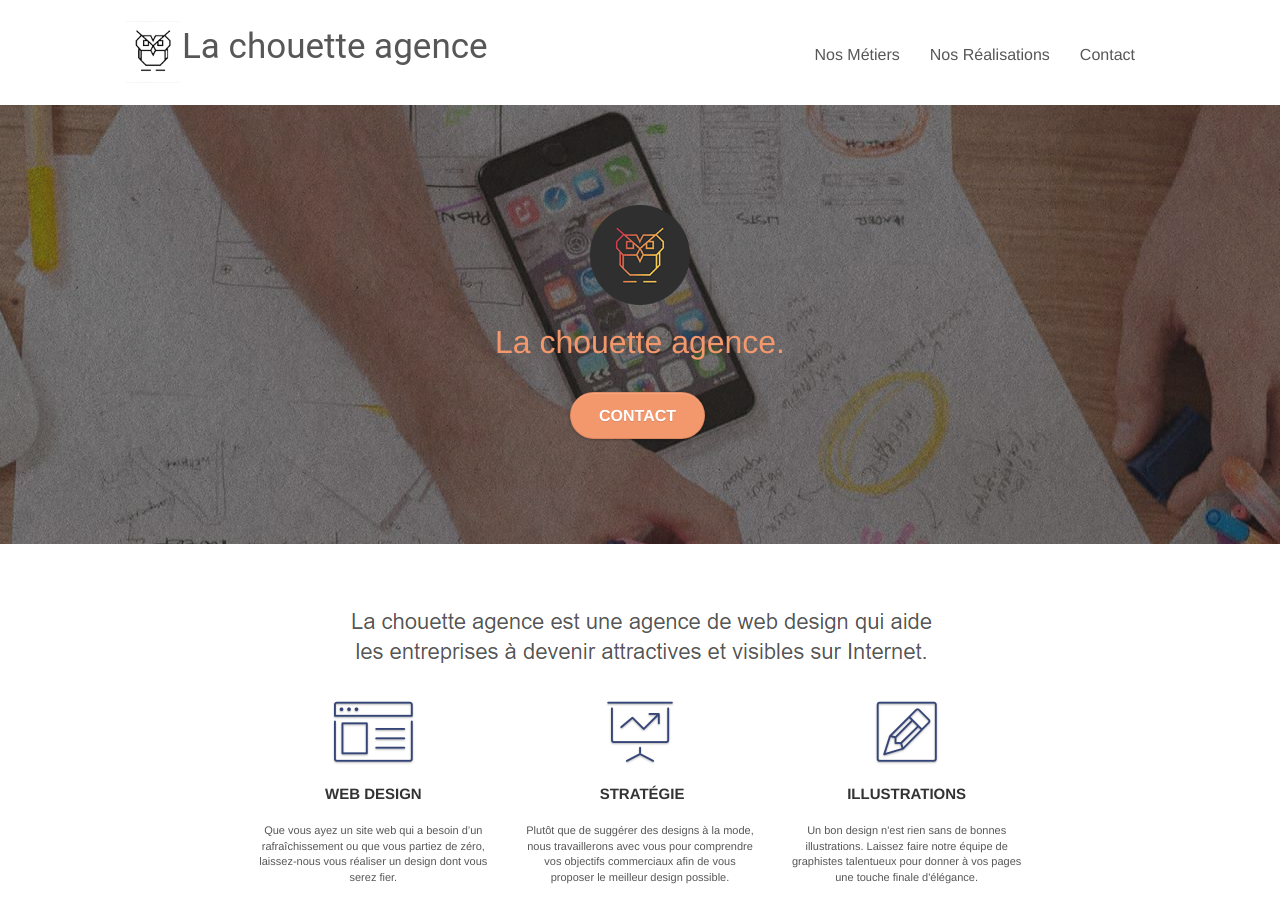
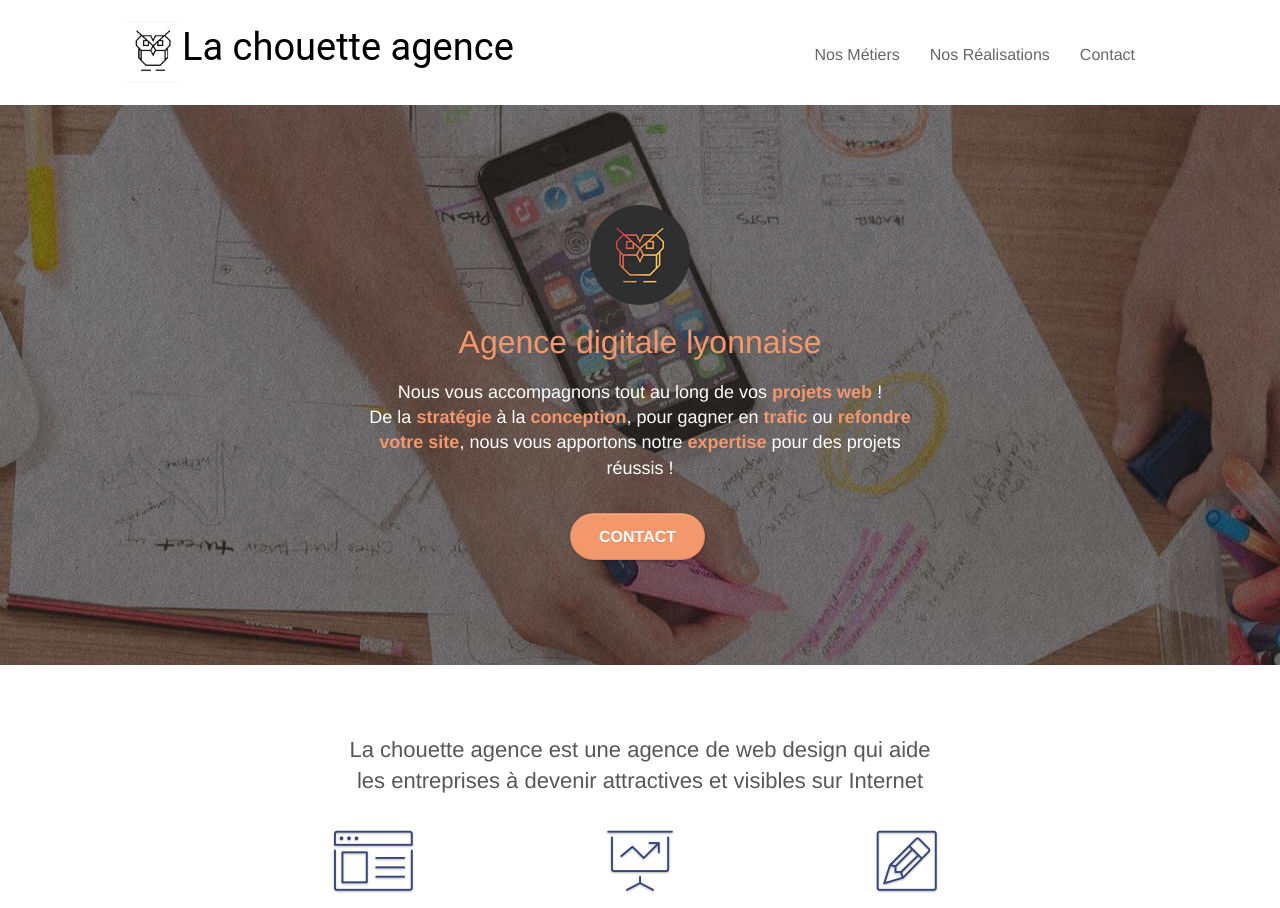
Before and after one commit to NathanPodevin/La-Chouette-Agence, a plain HTML site: page index.html in a window 1280 px wide. Shown: the top 908 px of the page. Drawn offline with Linux system fonts and the light colour scheme; a web font is replaced by a local one.

Commit message:
Modification des titres images en titres texte

```diff
--- a/index.html
+++ b/index.html
@@ -79,8 +79,11 @@
 			<div class="col-sm-12">
 				<img src="img/logo.png" class="center-block image-resize-mode" width="100" alt="La chouette agence, agence web paris, création logo paris" />
 				<h1 class="text-center hero-bloc-text tc-white ">
-					La chouette agence.
+					Agence digitale lyonnaise
 				</h1>
+				<h2 class="title-description">Nous vous accompagnons tout au long de vos <strong>projets web</strong> !<br>
+					De la <strong>stratégie</strong> à la <strong>conception</strong>, pour gagner en <strong>trafic</strong> ou <strong>refondre votre site</strong>, nous vous apportons notre <strong>expertise</strong> pour des projets réussis !
+				</h2>
 				<div class="text-center">
 					<a href="page2.html" class="btn btn-lg btn-clean btn-rd cta-hero btn-atomic-tangerine" id="cta-hero">Contact</a>
 				</div>
@@ -95,7 +98,9 @@
 	<div class="container bloc-md">
 		<div class="row">
 			<div class="col-sm-12 text-center">
-				<img alt="agence web, agence web paris, web design paris, stratégie web" src="img/title.png" />
+				<h2>
+					La chouette agence est une agence de web design qui aide<br>les entreprises à devenir attractives et visibles sur Internet
+				</h2>
 			</div>
 		</div>
 		<div class="row voffset-lg med-width-whitespace" id="métiers">
@@ -165,7 +170,10 @@
 	<div class="container bloc-lg">
 		<div class="row">
 			<div class="col-sm-12 text-center">
-				<img alt="agence web, agence web paris, web design paris, stratégie web" src="img/title2.png" />
+				<h2>
+					Nous travaillons avec beaucoup de clients,<br>
+					voici quelques-une de nos réalisations
+				</h2>
 			</div>
 		</div>
 		<div class="row tight-width-whitespace portfolio-row">
--- a/style.css
+++ b/style.css
@@ -305,7 +305,7 @@ a:hover {
 
 .navbar-brand p {
     font-family: 'Gentium Book Basic','Roboto',"Arial","Comic Sans MS", "Georgia", "Trebuchet MS", "Verdena";
-    font-size: 3.5rem;
+    font-size: 3.8rem;
     color: #000000;
 }
 
@@ -660,7 +660,7 @@ label,
 a {
     font-family: "helvetica";
     font-weight: 400;
-    color: #575757!important;
+    color: #575757;
 }
 
 .container {
@@ -786,6 +786,18 @@ h4 {
 .tc-white {
     color: #F3976C!important;
 }
+
+.title-description{
+    color: #FFF;
+    font-size: 1.8rem;
+    text-align: center;
+}
+
+.title-description strong {
+    color: #F3976C;
+    font-size: bold;
+}
+
 
 .btn-atomic-tangerine {
     background: #F3976C;
```
